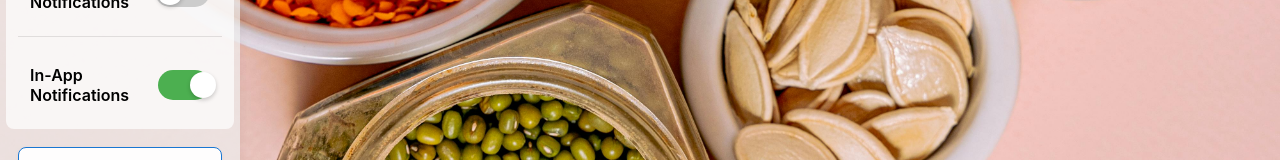
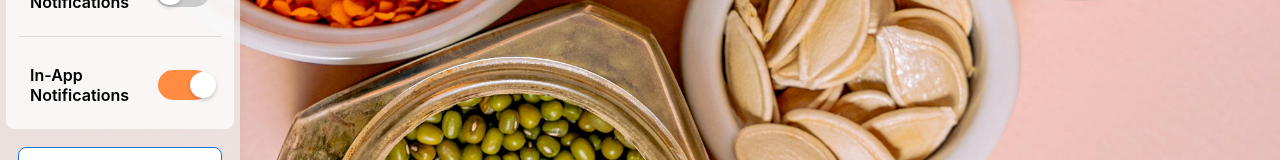
Before and after one commit to lkbosak/PantryPanda, a React (Create React App) app in the folder client/my-app/: page /settings in a window 1280 px wide. Both pictures are taken after a click on the button "Notification Preferences". Shown: the part 590-750 px from the top of the page. Built offline with nearby package versions, Linux system fonts and the light colour scheme.

Commit message:
style: change toggle buttons from green to peach/pink
- Update all notification toggle buttons to use #FF8C42 (peach) instead of green
- Applies to Push, Email, SMS, and In-App notification toggles
- Maintains consistent color scheme with app branding

```diff
--- a/client/my-app/src/UserSettings.tsx
+++ b/client/my-app/src/UserSettings.tsx
@@ -580,7 +580,7 @@ const UserSettings = () => {
                     height: '30px',
                     borderRadius: '15px',
                     border: 'none',
-                    background: pushNotifications ? '#4CAF50' : '#ccc',
+                    background: pushNotifications ? '#FF8C42' : '#ccc',
                     position: 'relative',
                     cursor: 'pointer',
                     transition: 'background 0.3s',
@@ -610,7 +610,7 @@ const UserSettings = () => {
                     height: '30px',
                     borderRadius: '15px',
                     border: 'none',
-                    background: emailNotifications ? '#4CAF50' : '#ccc',
+                    background: emailNotifications ? '#FF8C42' : '#ccc',
                     position: 'relative',
                     cursor: 'pointer',
                     transition: 'background 0.3s',
@@ -641,7 +641,7 @@ const UserSettings = () => {
                       height: '30px',
                       borderRadius: '15px',
                       border: 'none',
-                      background: smsNotifications ? '#4CAF50' : '#ccc',
+                      background: smsNotifications ? '#FF8C42' : '#ccc',
                       position: 'relative',
                       cursor: 'pointer',
                       transition: 'background 0.3s',
@@ -732,7 +732,7 @@ const UserSettings = () => {
                     height: '30px',
                     borderRadius: '15px',
                     border: 'none',
-                    background: inAppNotifications ? '#4CAF50' : '#ccc',
+                    background: inAppNotifications ? '#FF8C42' : '#ccc',
                     position: 'relative',
                     cursor: 'pointer',
                     transition: 'background 0.3s',
```
